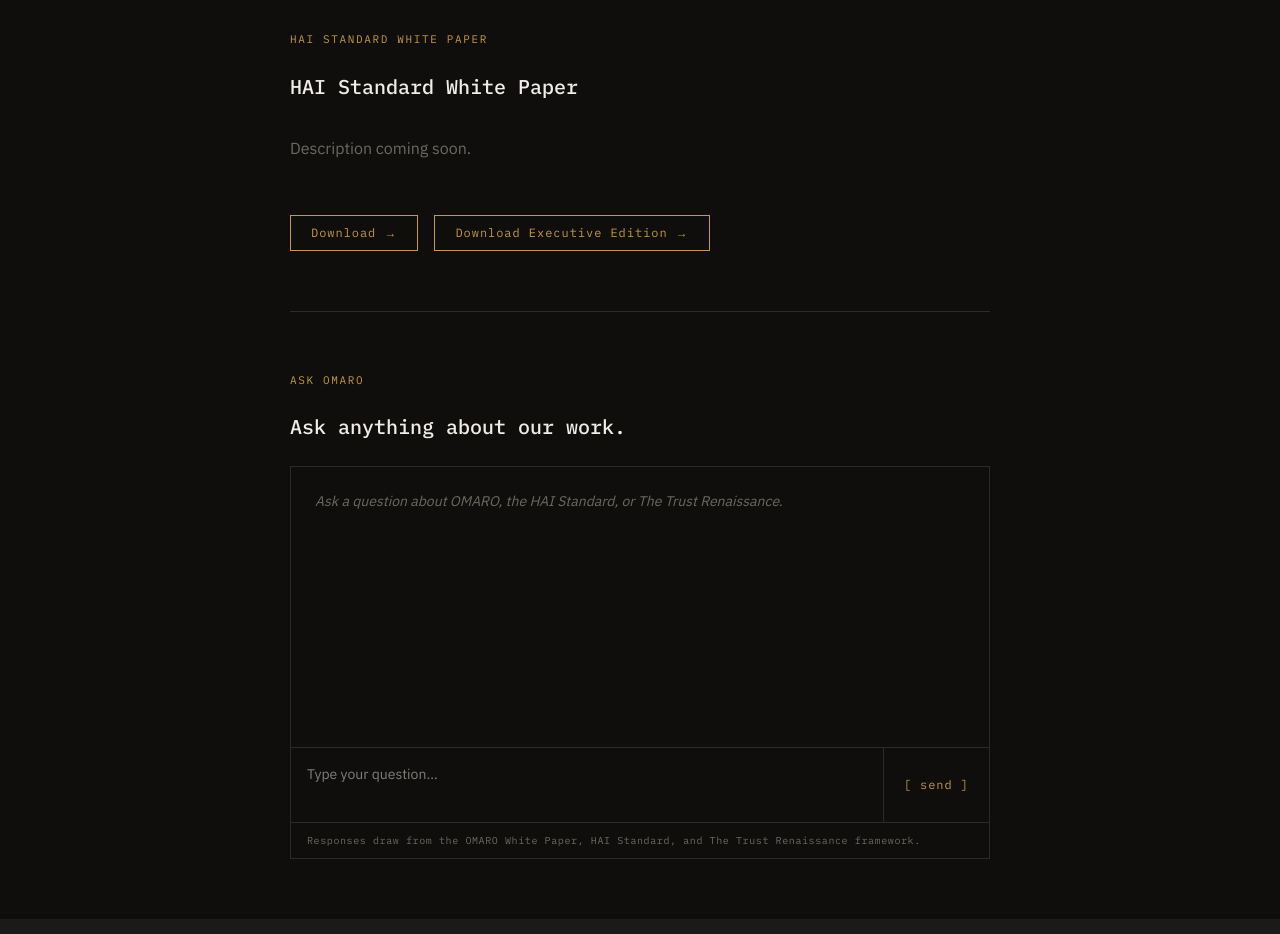
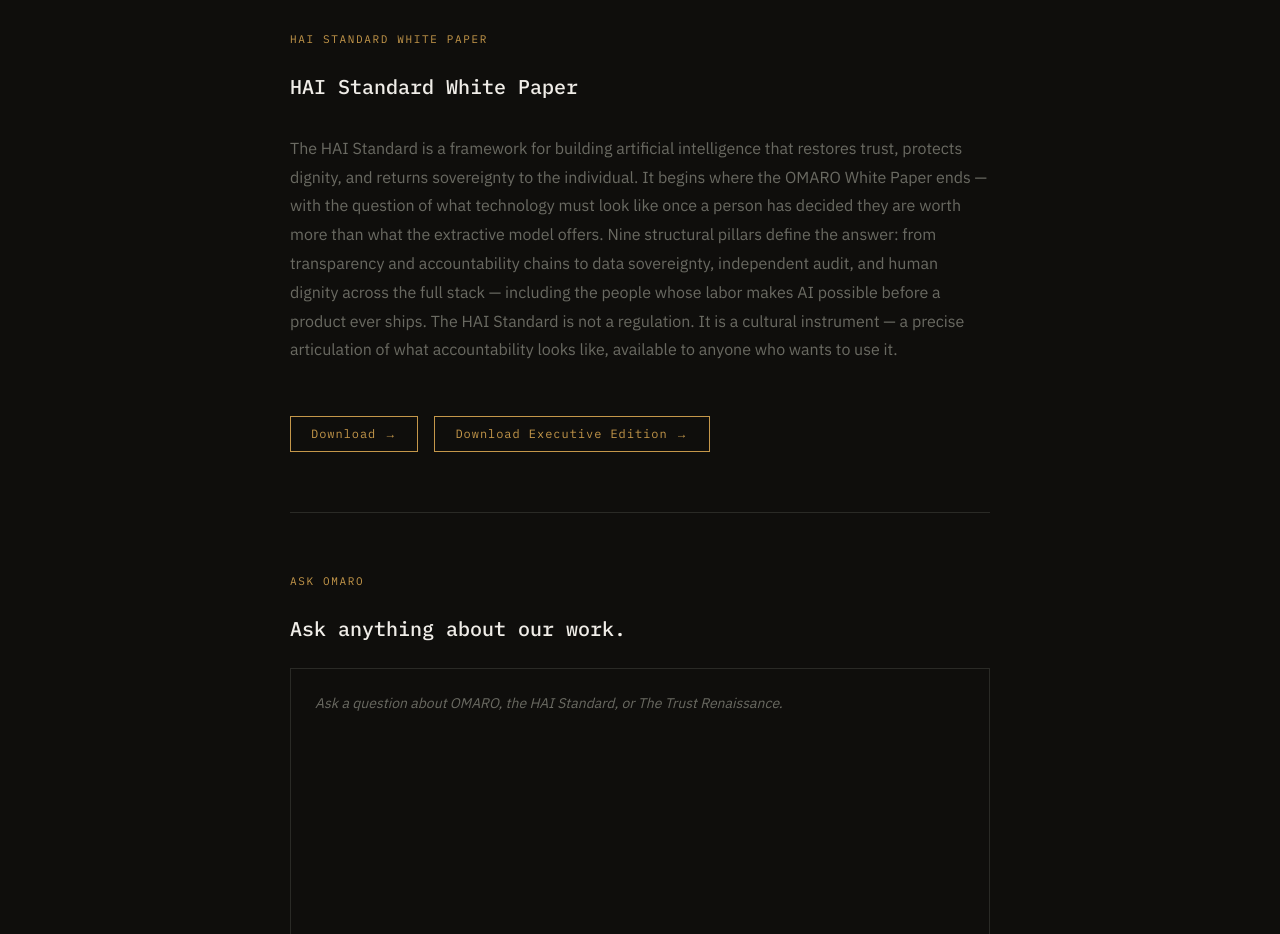
Before and after one commit to OMARO000/OMARO-PBC, a Next.js app: page /origins in a window 1280 px wide. Shown: the part 2220-3154 px from the top of the page. Built offline with nearby package versions, Linux system fonts and the light colour scheme.

Commit message:
add HAI Standard white paper description to Origins page

```diff
--- a/app/origins/page.tsx
+++ b/app/origins/page.tsx
@@ -306,7 +306,7 @@ export default function OriginsPage() {
             HAI Standard White Paper
           </h2>
           <p style={{ fontFamily: "var(--font-ibm-plex-sans)", fontSize: "16px", lineHeight: 1.8, color: MUTED, marginBottom: "20px" }}>
-            Description coming soon.
+            The HAI Standard is a framework for building artificial intelligence that restores trust, protects dignity, and returns sovereignty to the individual. It begins where the OMARO White Paper ends — with the question of what technology must look like once a person has decided they are worth more than what the extractive model offers. Nine structural pillars define the answer: from transparency and accountability chains to data sovereignty, independent audit, and human dignity across the full stack — including the people whose labor makes AI possible before a product ever ships. The HAI Standard is not a regulation. It is a cultural instrument — a precise articulation of what accountability looks like, available to anyone who wants to use it.
           </p>
           <div style={{ display: "flex", gap: "16px", flexWrap: "wrap" }}>
             <DownloadButton label="Download →" href="/OMARO_HAI_WP.pdf" download />
```
